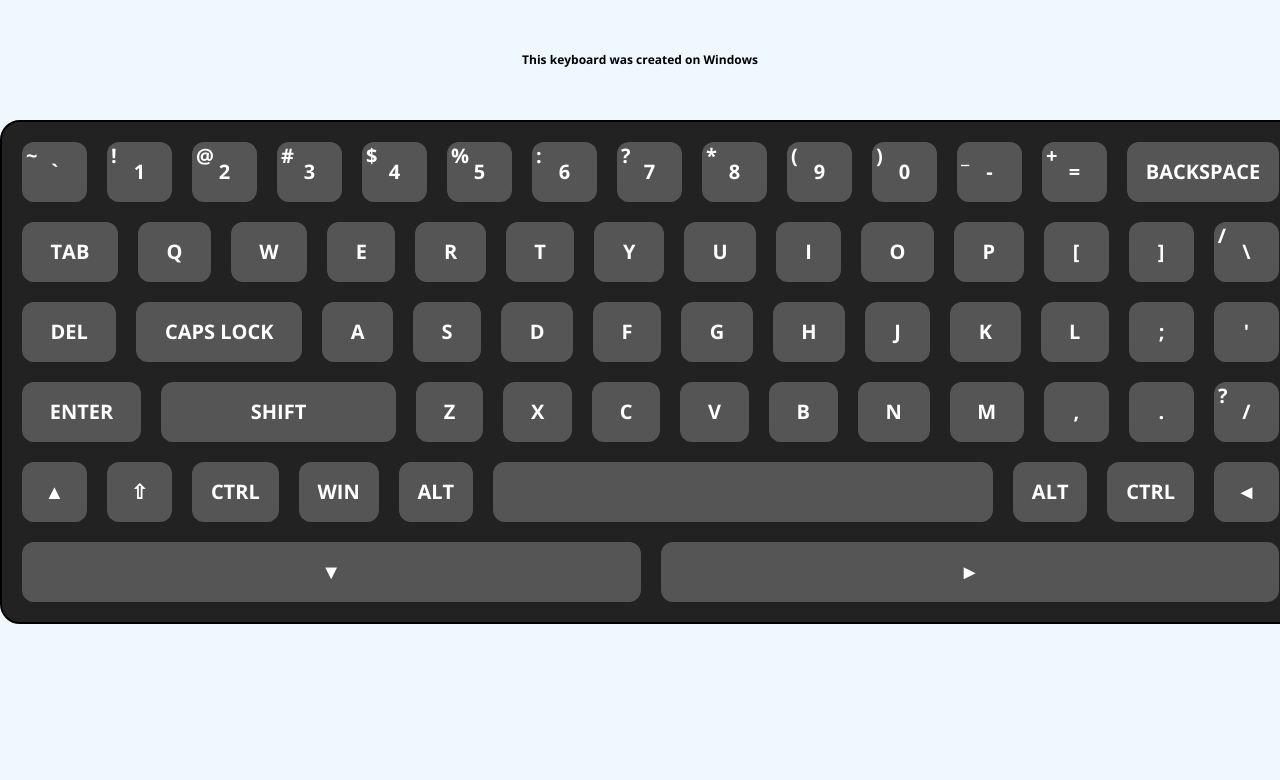
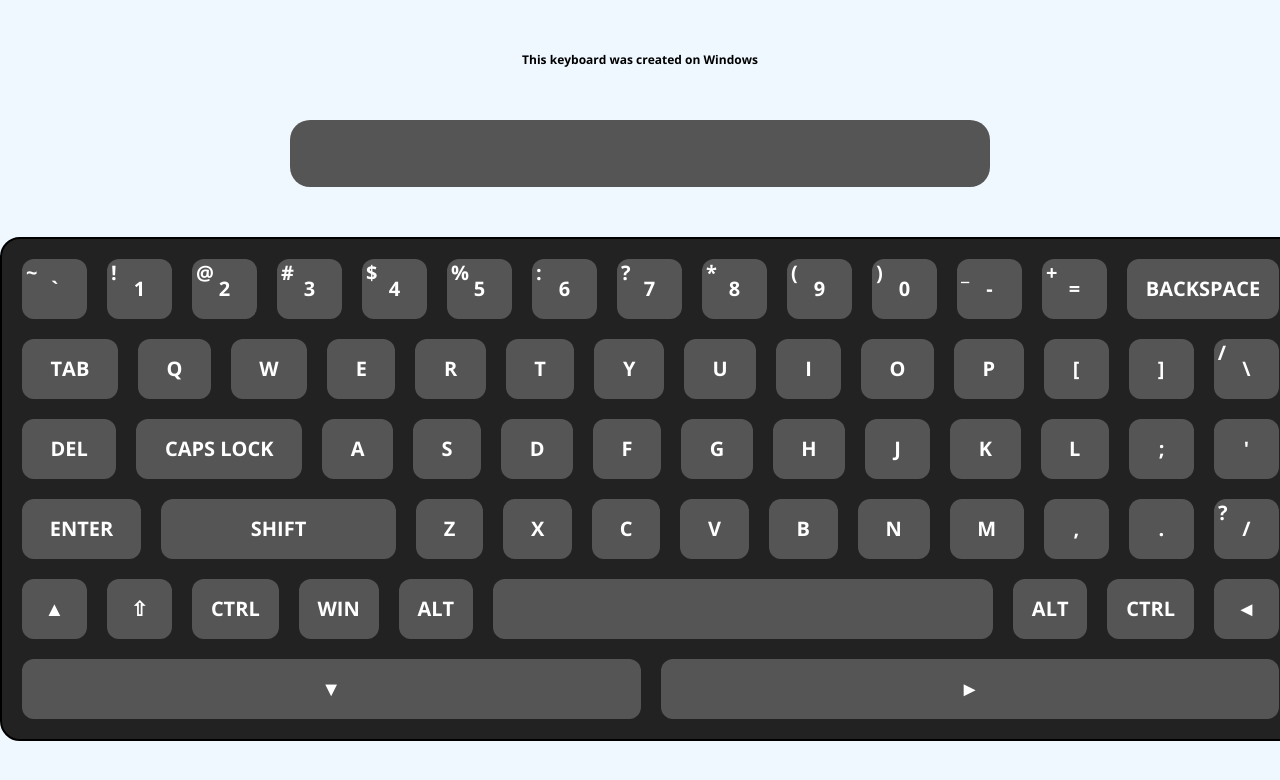
Before and after one commit to MariaPolina/virtual-keyboard, a website: page index.html in a window 1280 px wide. Both pictures are taken after a click on the element "TAB". Shown: the top 780 px of the page. Drawn offline with nearby package versions, Linux system fonts and the light colour scheme.

Commit message:
feat: add mouse click and pressing for buttons

```diff
--- a/index.js
+++ b/index.js
@@ -40,6 +40,25 @@ function createVirtualKeyboard() {
         }
         keyboard.appendChild(button);
         button.appendChild(buttonTop);
+
+        button.addEventListener('click', function () {
+            let pressedKey = this.getAttribute('data-key');
+            let keyboardEventDown = new KeyboardEvent('keydown', { code: pressedKey });
+            document.dispatchEvent(keyboardEventDown);
+            let keyboardEventUp = new KeyboardEvent('keyup', { code: pressedKey });
+            document.dispatchEvent(keyboardEventUp);
+
+            const inputField = document.querySelector('input');
+            const character = button.textContent;
+            const characterToInput = character.slice(0, 1);
+            if (character !== 'backspace' && character !== 'Tab' && character !== 'Del' && character !== 'Caps Lock' &&
+                character !== 'enter' && character !== 'shift' && character !== '▼' && character !== '⇧' && character !== 'Ctrl'
+                && character !== 'Win' && character !== 'Alt' && character !== '&nbsp' && character !== '◄' && character !== '▲'
+                && character !== '►') {
+                inputField.value += characterToInput;
+            }
+
+        });
     }
 
     document.body.appendChild(keyboard);
@@ -51,7 +70,6 @@ function createVirtualKeyboard() {
 
     document.addEventListener('keydown', function (event) {
         let pressedKey = event.code;
-        console.log(pressedKey);
         let virtualKey = keyboard.querySelector(`[data-key="${pressedKey}"]`);
         if (virtualKey !== null) {
             virtualKey.classList.add('active');
@@ -64,7 +82,12 @@ function createVirtualKeyboard() {
         if (virtualKey !== null) {
             virtualKey.classList.remove('active');
         }
+        const inputField = document.querySelector('input');
+        inputField.focus();
     });
+
+    let inputField = document.createElement('input');
+    noticeOS.after(inputField);
 
 }
 
--- a/style.css
+++ b/style.css
@@ -75,7 +75,8 @@ a:hover {
     min-width: 235px;
 }
 
-.keyboard__key.active {
+.keyboard__key.active,
+.keyboard__key:active {
     color: black;
     background-color: white;
 }
@@ -92,3 +93,19 @@ a:hover {
     text-align: center;
     margin-top: 50px;
 }
+
+input {
+    display: block;
+    background-color: rgb(85, 85, 85);
+    width: 700px;
+    border-radius: 20px;
+    padding: 20px;
+    margin: 50px auto 50px auto;
+    color: white;
+    outline: none;
+    font-family: 'Open Sans', sans-serif;
+    font-style: normal;
+    font-weight: 700;
+    font-size: 20px;
+    line-height: 100%;
+}
```
